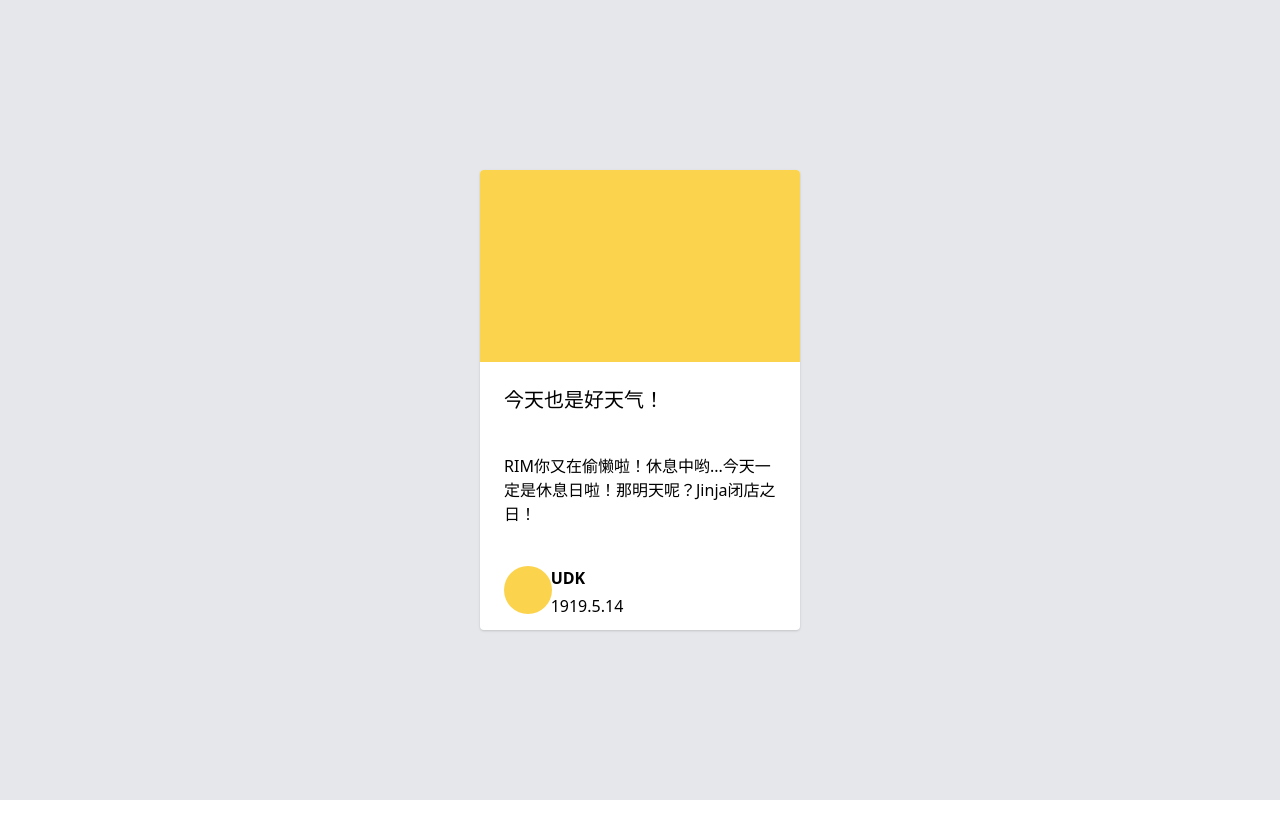
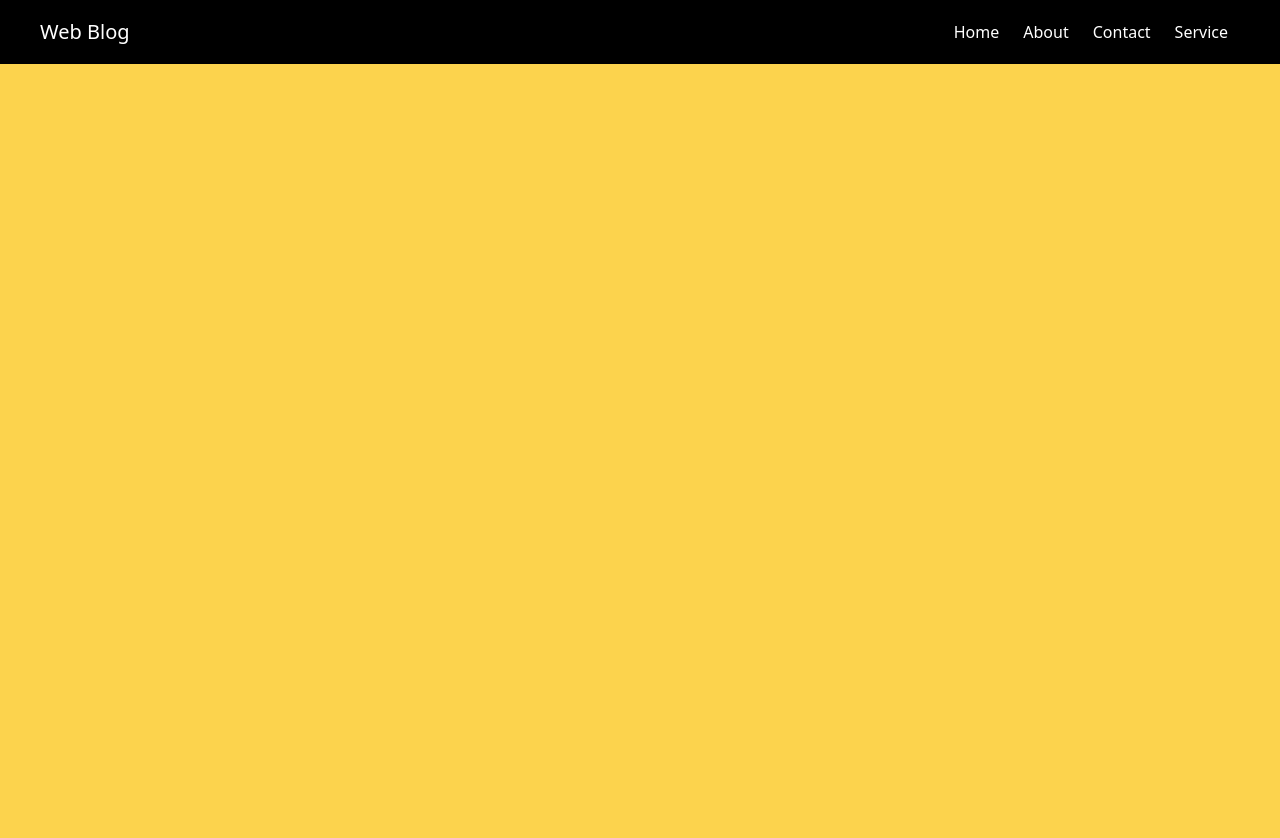
Before and after one commit to KeepCodeing/vcomponents-project, a Vue app: page / in a window 1280 px wide. Shown: the top 838 px of the page. Before the commit the page ends 800 px from the top, so only its background shows below. Built offline with nearby package versions, Linux system fonts and the light colour scheme.

Commit message:
StickyNavbar完成

```diff
--- a/src/App.vue
+++ b/src/App.vue
@@ -1,5 +1,5 @@
 <template>
-  <content-placeholder />
+  <sticky-navbar />
 </template>
 
 <script lang="ts">
@@ -15,7 +15,8 @@ import { defineComponent } from 'vue'
 // import ThemeClock from './components/ThemeClock.vue';
 // import RippleButton from '@/components/RippleButton.vue'
 // import KineticLoader from '@/components/KineticLoader.vue'
-import ContentPlaceholder from './components/ContentPlaceholder.vue';
+// import ContentPlaceholder from './components/ContentPlaceholder.vue';
+import StickyNavbar from './components/StickyNavbar.vue';
 
 export default defineComponent({
   components: {
@@ -30,7 +31,8 @@ export default defineComponent({
     // ThemeClock
     // RippleButton,
     // KineticLoader,
-    ContentPlaceholder
+    // ContentPlaceholder,
+    StickyNavbar
   }
 });
 </script>
--- a/src/components/ContentPlaceholder.vue
+++ b/src/components/ContentPlaceholder.vue
@@ -37,14 +37,18 @@
           ></div>
           <div
             class="col-span-10 h-2 row-span-1 font-bold"
-            :class="{ 'bg-gray-200 mt-2 rounded-full animate-pulse': isLoading }"
+            :class="{
+              'bg-gray-200 mt-2 rounded-full animate-pulse': isLoading,
+            }"
           >
             <h2 v-show="!isLoading">{{ content.creator }}</h2>
           </div>
           <div
             class="col-span-10 h-2 row-span-1"
             :class="{ 'bg-gray-200 animate-pulse rounded-full': isLoading }"
-          ><p v-show="!isLoading">{{ content.date }}</p></div>
+          >
+            <p v-show="!isLoading">{{ content.date }}</p>
+          </div>
         </div>
       </div>
     </div>
@@ -63,7 +67,7 @@ export default defineComponent({
       creator: "UDK",
       date: "1919.5.14",
     });
-    setTimeout(() => (isLoading.value = false), 300);
+    setTimeout(() => (isLoading.value = false), 1000);
     return {
       isLoading,
       content,
--- /dev/null
+++ b/src/components/StickyNavbar.vue
@@ -0,0 +1,65 @@
+<template>
+  <div style="height: 300vh" class="w-full bg-yellow-300">
+    <nav
+      id="nav"
+      class="fixed px-10 top-0 w-full flex justify-between items-center"
+      :class="{ 'bg-white h-12': scrollOut, 'bg-black h-16': !scrollOut }"
+    >
+      <div>
+        <h1
+          class="font-sans text-xl"
+          :class="{ 'text-white': !scrollOut, 'text-black': scrollOut }"
+        >
+          Web Blog
+        </h1>
+      </div>
+      <div>
+        <a
+          v-for="item in tabs"
+          :key="item"
+          class="
+            hover:text-red-600
+            cursor-pointer
+            mx-3
+            font-sans
+            inline-block
+            font-thin
+          "
+          :class="{ 'text-white': !scrollOut, 'text-black': scrollOut }"
+        >
+          {{ item }}
+        </a>
+      </div>
+    </nav>
+  </div>
+</template>
+
+<script lang="ts">
+import { defineComponent, onMounted, ref } from "vue";
+
+export default defineComponent({
+  setup() {
+    const tabs = ["Home", "About", "Contact", "Service"];
+    const scrollOut = ref(false);
+    onMounted(() => {
+      const nav: HTMLElement | null = document.querySelector("#nav");
+      window.addEventListener("scroll", () => {
+        if (!nav) return;
+        if (window.scrollY > nav.offsetHeight + 150) scrollOut.value = true;
+        else scrollOut.value = false;
+      });
+    });
+
+    return {
+      tabs,
+      scrollOut,
+    };
+  },
+});
+</script>
+
+<style scoped>
+#nav {
+  transition: all 0.2s linear;
+}
+</style>
```
